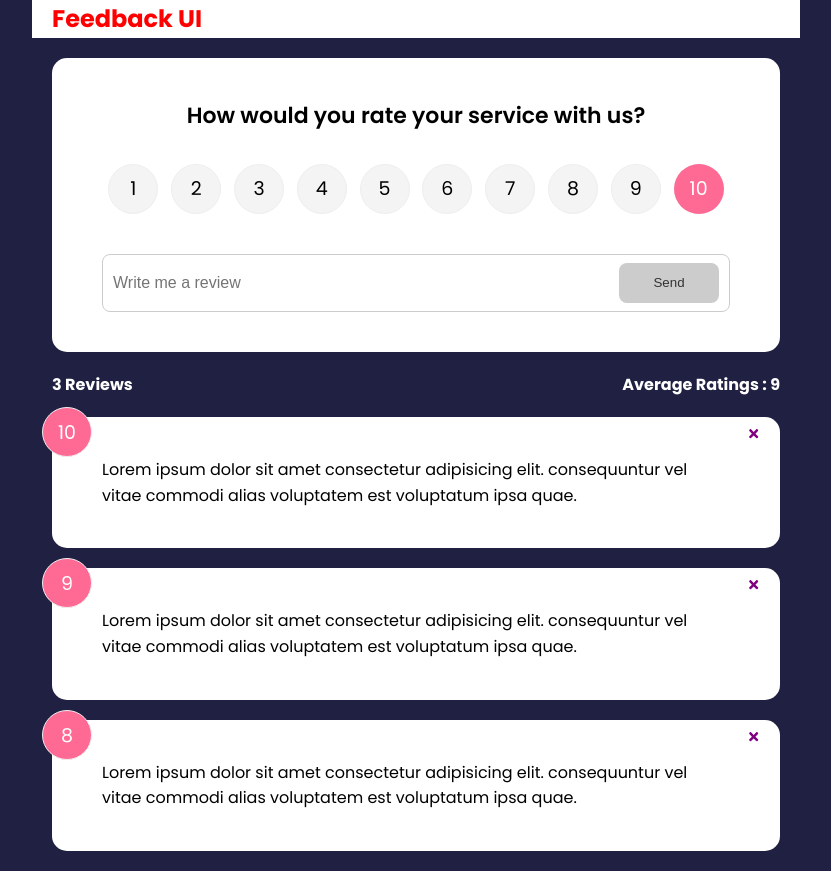
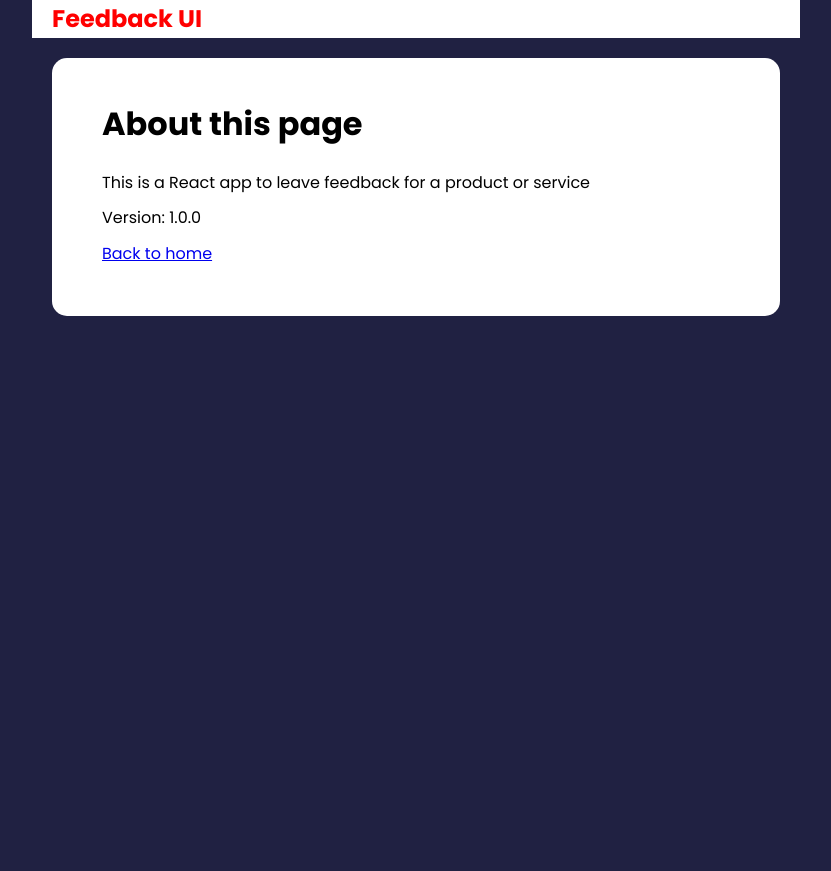
Before and after one commit to GUchechi/Udemy-course, a React (Create React App) app: page /about in a window 1280 px wide. Shown: the whole page, without its empty margins (224-1055 px from the left). After the commit the page ends 800 px from the top, so only its background shows below. Built offline with nearby package versions, Linux system fonts and the light colour scheme.

Commit message:
added react-router-dom

```diff
--- a/package.json
+++ b/package.json
@@ -10,6 +10,7 @@
     "react": "^18.2.0",
     "react-dom": "^18.2.0",
     "react-icons": "^4.4.0",
+    "react-router-dom": "^6.3.0",
     "react-scripts": "5.0.1",
     "uuid": "^8.3.2",
     "web-vitals": "^2.1.4"
--- a/src/App.js
+++ b/src/App.js
@@ -1,4 +1,5 @@
 import {v4 as uuidv4} from 'uuid'
+import {BrowserRouter as Router, Route,Routes} from 'react-router-dom'
 import { useState } from 'react';
 import './App.css';
 import FeedbackForm from './Components/FeedbackForm';
@@ -6,6 +7,7 @@
 import FeedbackStats from './Components/FeedbackStats';
 import Header from './Components/Header';
 import FeedBackData from './Data/FeedBackData';
+import AboutPage from './pages/AboutPage';
 function App() {
   const [feedback, setFeedback] = useState(FeedBackData)
 
@@ -21,17 +23,23 @@
   }
 
   return (
-    <>
+    <Router>
       <Header />
       <div className="container">
+        <Routes>
+          <Route exact path='/' element={
+            <>
                <FeedbackForm handleAdd={addFeedback} />
               <FeedbackStats feedback={feedback}/>
               <FeedbackList
               feedback={feedback}
-      handleDelete={deleteFeedback}
-      />
+              handleDelete={deleteFeedback}/>
+            </>
+          }></Route>
+          <Route path='/about' element={<AboutPage/>}/>
+        </Routes>
       </div>
-    </>
+    </Router>
   );
 }
 
--- a/src/Components/FeedbackList.jsx
+++ b/src/Components/FeedbackList.jsx
@@ -6,15 +6,37 @@
     if(!feedback || feedback.length === 0) return <p>No feedback yet</p>
     return (
       <div className="feedback-list">
+          <AnimatePresence>
             {feedback.map((item) => (
+               <motion.div
+               key={item.id}
+               initial={{opacity: 0}}
+               animate={{opacity: 1}}
+               exit={{opacity: 0}}
+               >
                   <FeedbackItem
                   key={item.id}
                   item={item}
                   handleDelete={handleDelete}
                   />
+               </motion.div>
             ))}
+          </AnimatePresence>
       </div>
     )
+
+
+    // return (
+  //   <div className="feedback-list">
+  //       {feedback.map((item) => (
+  //           <FeedbackItem
+  //           key={item.id}
+  //           item={item}
+  //           handleDelete={handleDelete}
+  //           />
+  //       ))}
+  //   </div>
+  // )
 }
 
 export default FeedbackList
--- /dev/null
+++ b/src/pages/AboutPage.jsx
@@ -0,0 +1,20 @@
+import React from 'react'
+import Card from '../Components/Shared/Card'
+
+const AboutPage = () => {
+  return (
+    <Card>
+        <div className='about'>
+            <h1>About this page</h1>
+            <p>This is a React app to leave feedback for a product or service</p>
+            <p>Version: 1.0.0</p>
+
+            <p>
+                <a href="/">Back to home</a>
+            </p>
+        </div>
+    </Card>
+  )
+}
+
+export default AboutPage
```
Also changed, not shown: 1 other file (tests, documents, lock files or other folders). Lines whose indentation alone changed are shown as unchanged.
